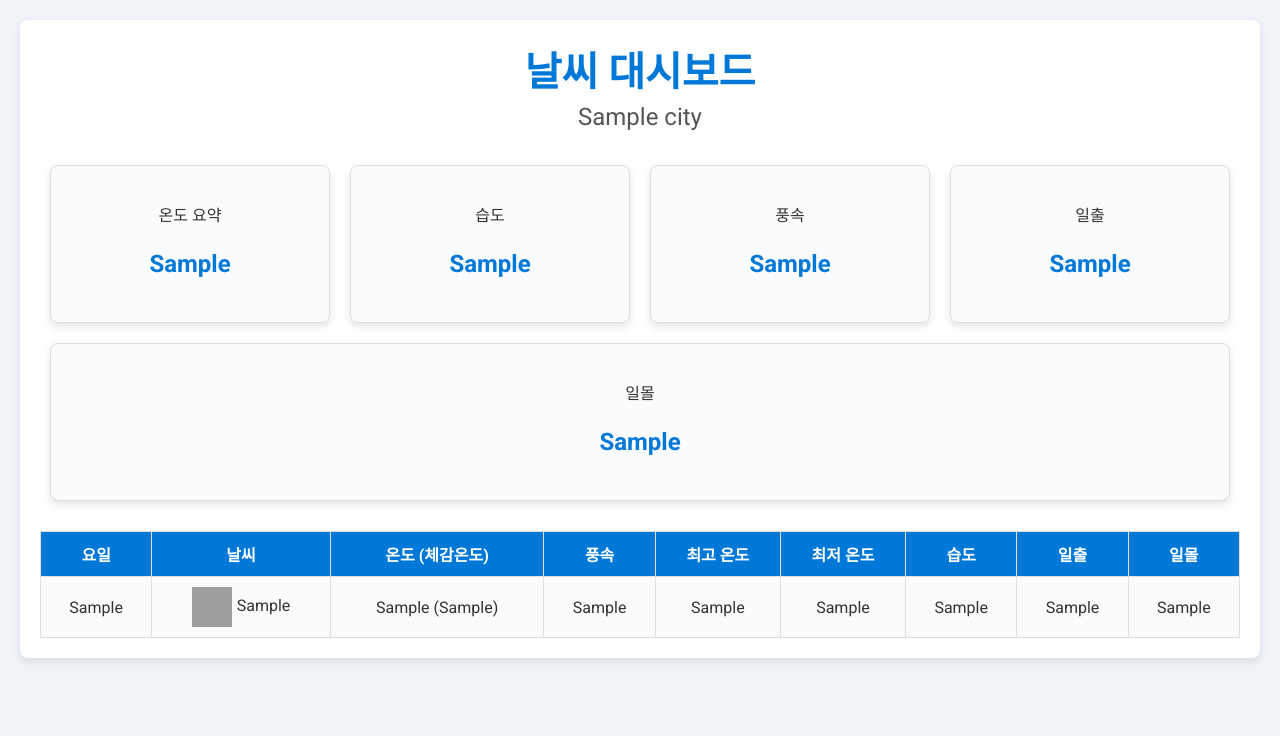
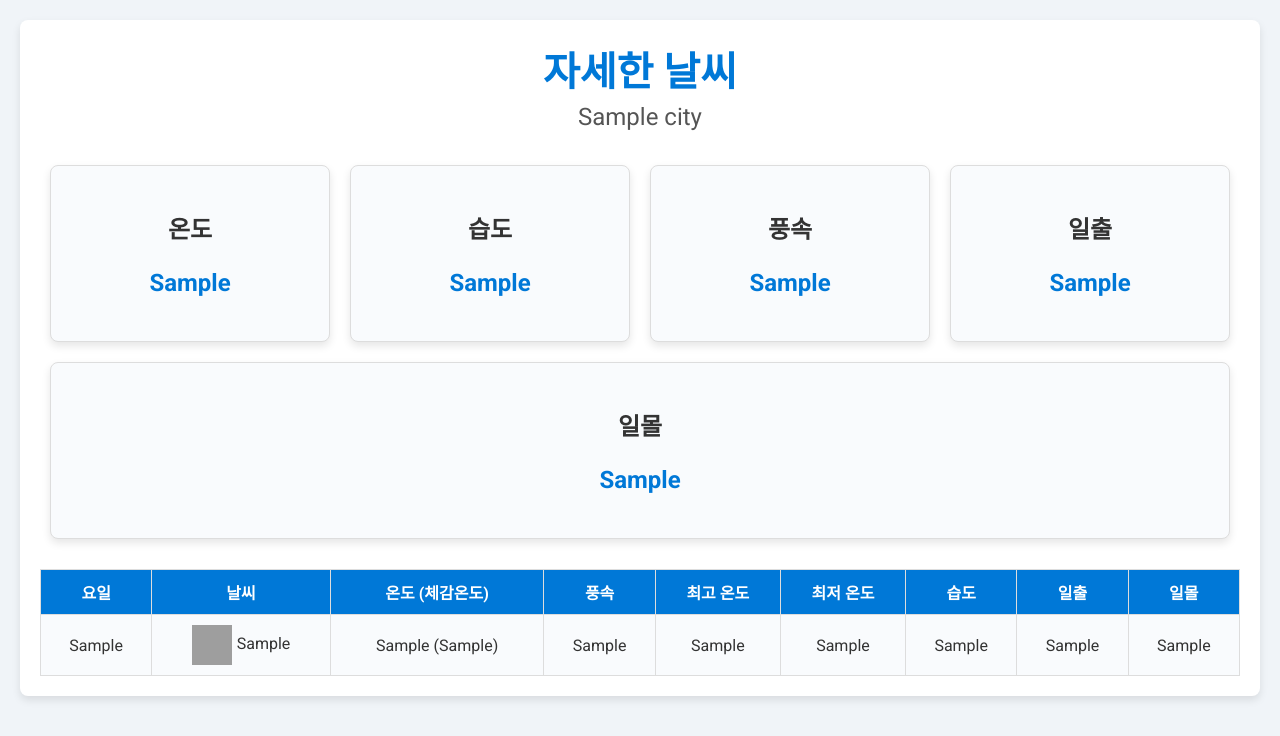
Before and after one commit to DongHyeonHDH/sk_shieldus_python_6, a Flask app: template templates/Detailed_Weather.html in a window 1280 px wide. Shown: the top 736 px of the page. Run offline with Flask 3, Linux system fonts and the light colour scheme; the template is opened without the code that fills it: most values are stand-ins (such as "Sample title", 1, 10 or a date in 2020); grey boxes are pictures that could not be loaded.

Commit message:
Update Detailed_Weather.html
수정 완료

```diff
--- a/templates/Detailed_Weather.html
+++ b/templates/Detailed_Weather.html
@@ -63,6 +63,12 @@
             transform: translateY(-5px);
         }
 
+        .weather-summary .title {
+            font-size: 1.5em;
+            font-weight: bold;
+            color: #333;
+        }
+
         .weather-summary .value {
             font-size: 1.5em;
             font-weight: bold;
@@ -112,29 +118,29 @@
 <body>
     <div class="container">
         <div class="header">
-            <h1>날씨 대시보드</h1>
+            <h1>자세한 날씨</h1>
             <p class="city-name">{{ city }}</p>
         </div>
 
         <div class="weather-summary">
             <div>
-                <p>온도 요약</p>
+                <p class="title">온도</p>
                 <p class="value">{{ weather['온도 요약'] }}</p>
             </div>
             <div>
-                <p>습도</p>
+                <p class="title">습도</p>
                 <p class="value">{{ weather['습도'] }}</p>
             </div>
             <div>
-                <p>풍속</p>
+                <p class="title">풍속</p>
                 <p class="value">{{ weather['풍속'] }}</p>
             </div>
             <div>
-                <p>일출</p>
+                <p class="title">일출</p>
                 <p class="value">{{ weather['일출'] }}</p>
             </div>
             <div>
-                <p>일몰</p>
+                <p class="title">일몰</p>
                 <p class="value">{{ weather['일몰'] }}</p>
             </div>
         </div>
```
